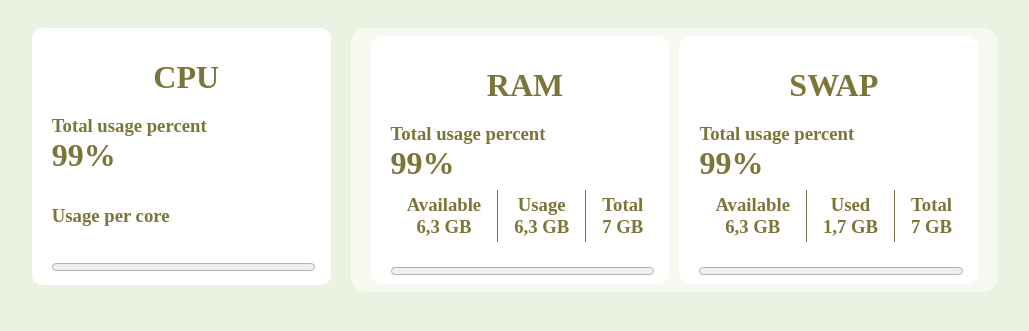
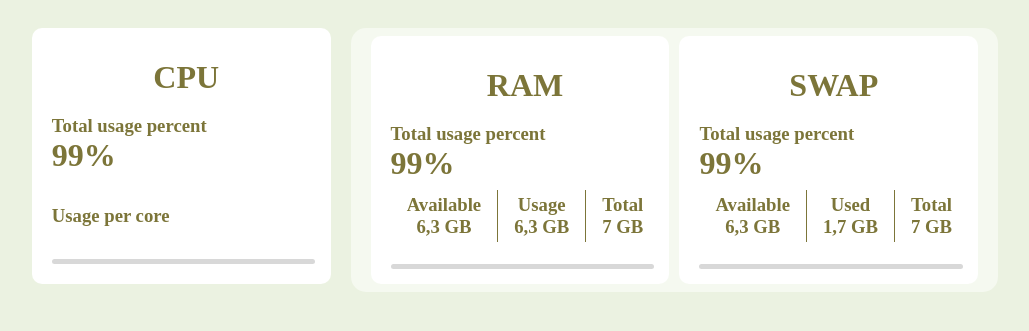
Before and after one commit to FeDevXYZ/marconiDASH, a Python web app: template templates/index.html in a window 1280 px wide. Shown: the top 331 px of the page, without its empty margins (125-1154 px from the left). Run offline with Jinja, Linux system fonts and the light colour scheme; the template is opened without the code that fills it, so the values that code supplies are empty.

Commit message:
fix(visual): edit progress bar styles

```diff
--- a/static/style.css
+++ b/static/style.css
@@ -99,6 +99,17 @@ body{
     border-right: solid 1px #7C7539FF;
     padding: 4px 16px 4px 16px;
 }
-progress{
-    width: 98%
+progress {
+    border-radius: 7px;
+    width: 98%;
+    height: 5px;
+    margin-bottom: 10px;
 }
+progress::-webkit-progress-bar {
+    background-color: rgb(171 171 171 / 0.46);
+    border-radius: 7px;
+}
+progress::-webkit-progress-value {
+    background-color: #b5b590;
+    border-radius: 7px;
+}
```
